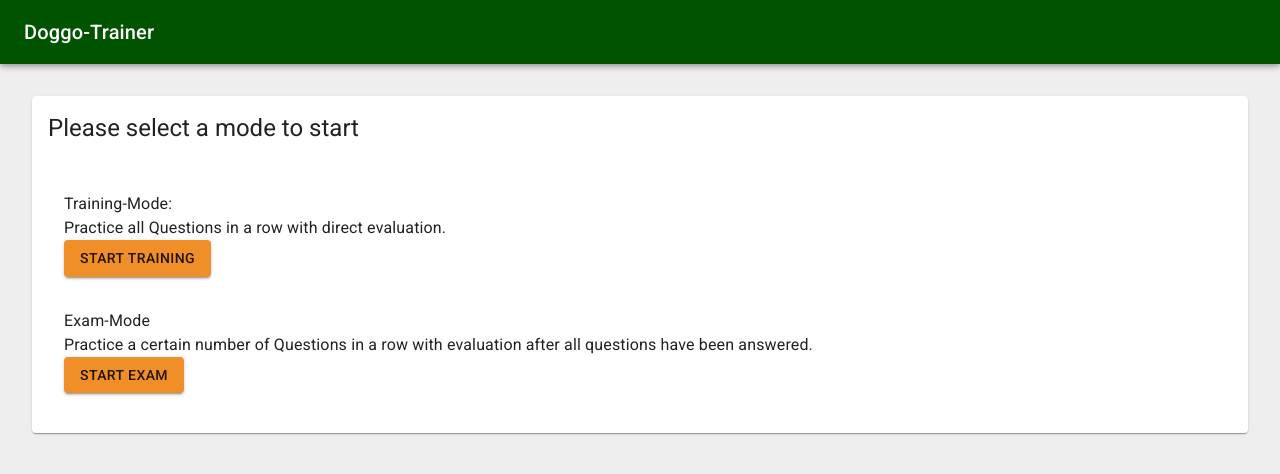
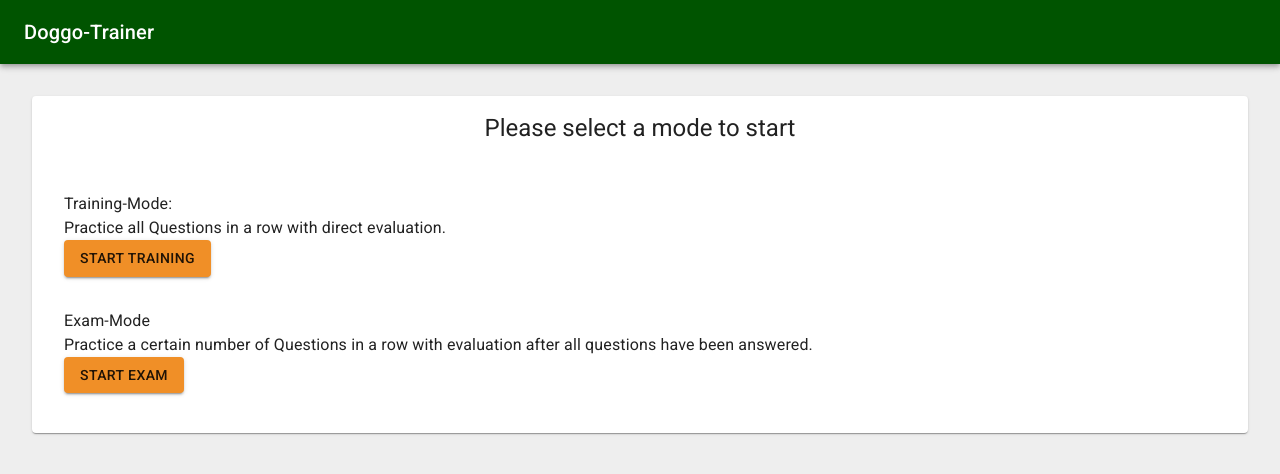
Before and after one commit to kevelopment/doggo-license-trainer, a React (Create React App) app: page / in a window 1280 px wide. Shown: the top 474 px of the page. Built offline with nearby package versions, Linux system fonts and the light colour scheme.

Commit message:
added text-align for home-page headline text

```diff
--- a/src/components/Home.jsx
+++ b/src/components/Home.jsx
@@ -43,7 +43,10 @@ class Home extends React.Component {
     const { classes } = this.props;
     return (
       <Card>
-        <CardHeader title="Please select a mode to start" />
+        <CardHeader
+          title="Please select a mode to start"
+          style={{ textAlign: "center" }}
+        />
         <CardContent className={classes.container}>
           <Box flex={1} width={1} p={2}>
             <Typography>Training-Mode:</Typography>
```
